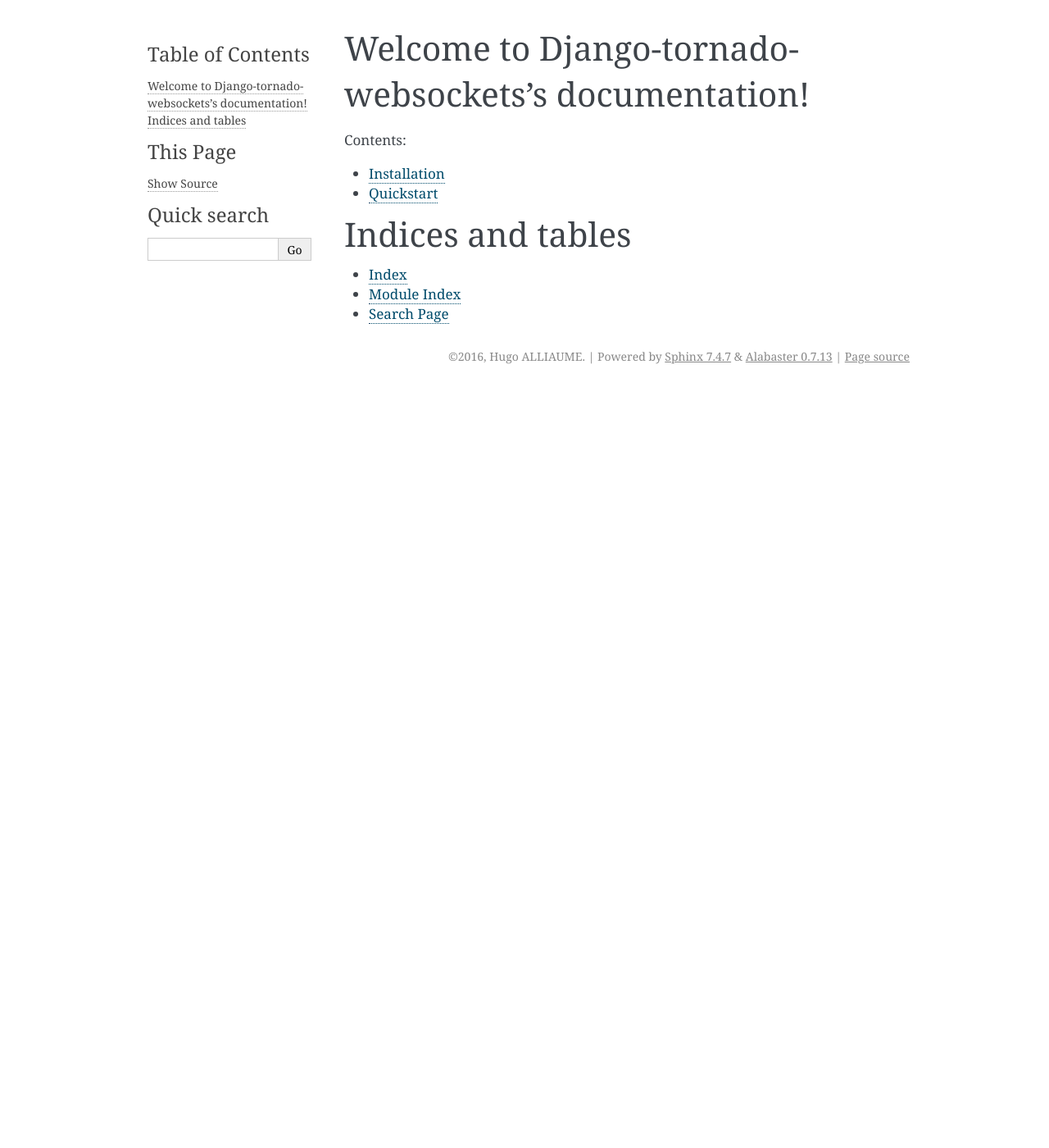
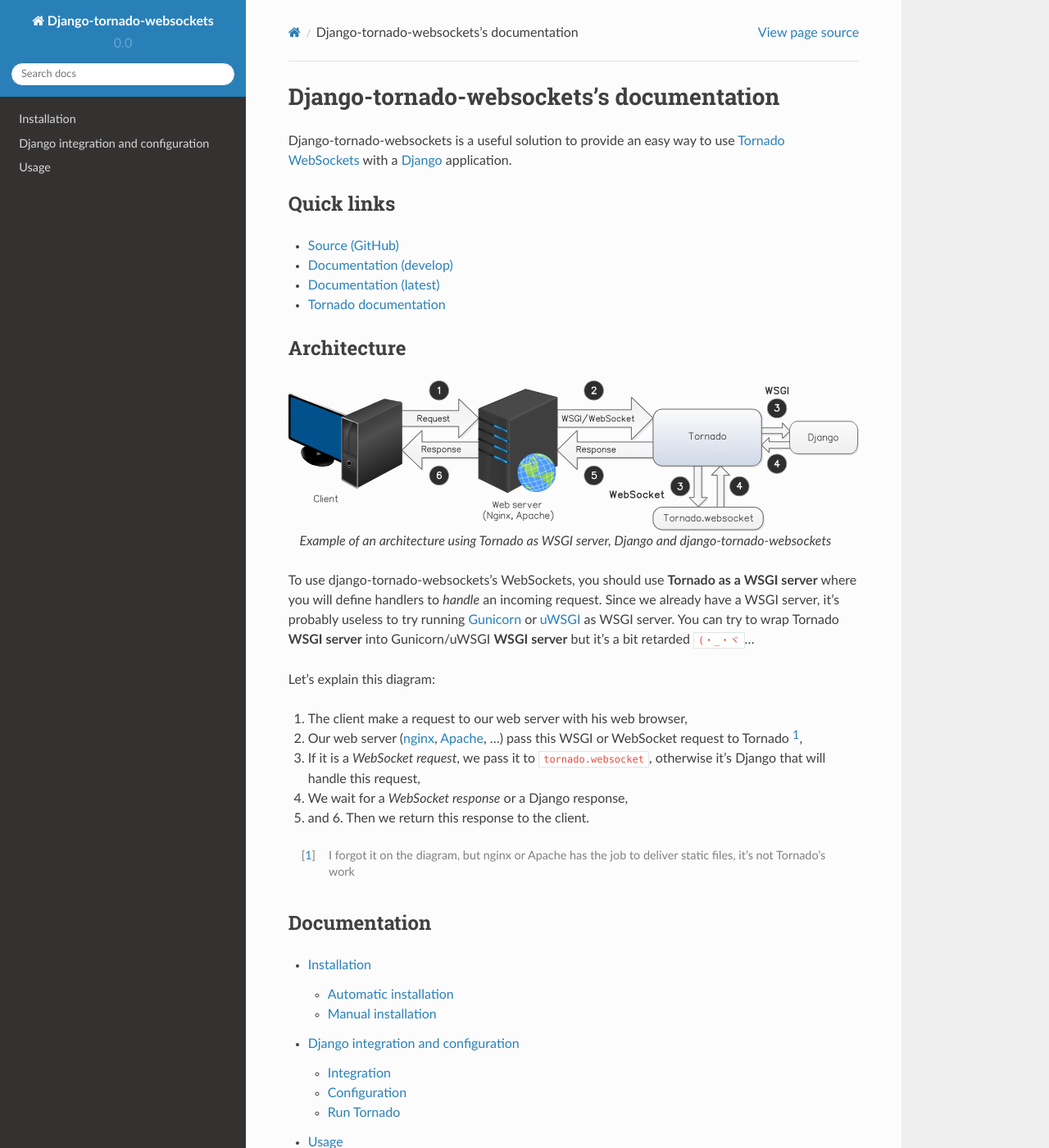
Before and after one commit to onysos/django-tornado-websockets, a Sphinx documentation site: the page built from docs/source/index.rst, in a window 1280 px wide and 1400 px high. Shown: the whole window at 82% size. Built offline with Sphinx 7.4.7 and the Read the Docs theme 2.0.0, drawn with Linux system fonts in a browser that asks for light colours; some of the changed text lies outside the part shown.

Commit message:
Update Sphinx doc

```diff
--- a/docs/source/conf.py
+++ b/docs/source/conf.py
@@ -116,7 +116,7 @@
 
 # The theme to use for HTML and HTML Help pages.  See the documentation for
 # a list of builtin themes.
-html_theme = 'alabaster'
+html_theme = 'sphinx_rtd_theme'
 
 # Theme options are theme-specific and customize the look and feel of a theme
 # further.  For a list of options available for each theme, see the
--- a/docs/source/index.rst
+++ b/docs/source/index.rst
@@ -3,20 +3,51 @@
    You can adapt this file completely to your liking, but it should at least
    contain the root `toctree` directive.
 
-Welcome to Django-tornado-websockets's documentation!
-=====================================================
+Django-tornado-websockets's documentation
+=========================================
 
-Contents:
+Django-tornado-websockets is a useful solution to provide an easy way to use
+`Tornado WebSockets <http://www.tornadoweb.org/en/stable/websocket.html>`_ with a `Django <https://www.djangoproject.com/>`_ application.
+
+Quick links
+-----------
+
+- `Source (GitHub) <https://github.com/Kocal/django-tornado-websockets>`_
+- `Documentation (develop) <http://django-tornado-websockets.readthedocs.io/en/develop/>`_
+- `Documentation (latest) <http://django-tornado-websockets.readthedocs.io/en/latest/>`_
+- `Tornado documentation <http://www.tornadoweb.org/en/stable/>`_
+
+Architecture
+------------
+
+.. figure:: assets/img/django-tornado-websockets_functionning.svg
+   :align: center
+   :width: 100%
+   :alt: Example of an architecture using Tornado as WSGI server, Django and django-tornado-websockets
+
+   Example of an architecture using Tornado as WSGI server, Django and django-tornado-websockets
+
+To use django-tornado-websockets's WebSockets, you should use **Tornado as a WSGI server** where you will define handlers
+to *handle* an incoming request. Since we already have a WSGI server, it's probably useless to try running
+`Gunicorn <http://gunicorn.org>`_ or `uWSGI <http://uwsgi-docs.readthedocs.io/en/latest/>`_ as WSGI server.
+You can try to wrap Tornado **WSGI server** into Gunicorn/uWSGI **WSGI server** but it's a bit retarded ``(・_・ヾ``...
+
+Let's explain this diagram:
+
+1. The client make a request to our web server with his web browser,
+2. Our web server (`nginx <http://nginx.org>`_, `Apache <https://httpd.apache.org>`_, ...) pass this WSGI or WebSocket request to Tornado [#f1]_,
+3. If it is a *WebSocket request*, we pass it to ``tornado.websocket``, otherwise it's Django that will handle this request,
+4. We wait for a *WebSocket response* or a Django response,
+5. and 6. Then we return this response to the client.
+
+.. [#f1] I forgot it on the diagram, but nginx or Apache has the job to deliver static files, it's not Tornado's work
+
+Documentation
+-------------
 
 .. toctree::
    :maxdepth: 2
 
    installation
-   quickstart
-
-Indices and tables
-==================
-
-* :ref:`genindex`
-* :ref:`modindex`
-* :ref:`search`
+   django_integration_configuration
+   usage
--- a/docs/source/quickstart.rst
+++ /dev/null
@@ -1,2 +0,0 @@
-Quickstart
-==========
--- /dev/null
+++ b/docs/source/usage.rst
@@ -0,0 +1,2 @@
+Usage
+=====
```
Also changed, not shown: docs/source/django_integration_configuration.rst (added, +49 -0 lines), docs/source/installation.rst (+23 -0 lines), docs/source/assets/img/django-tornado-websockets_functionning.svg (added).
